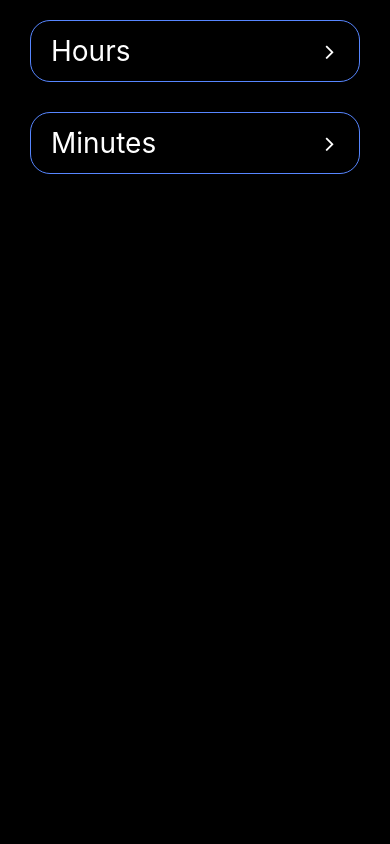
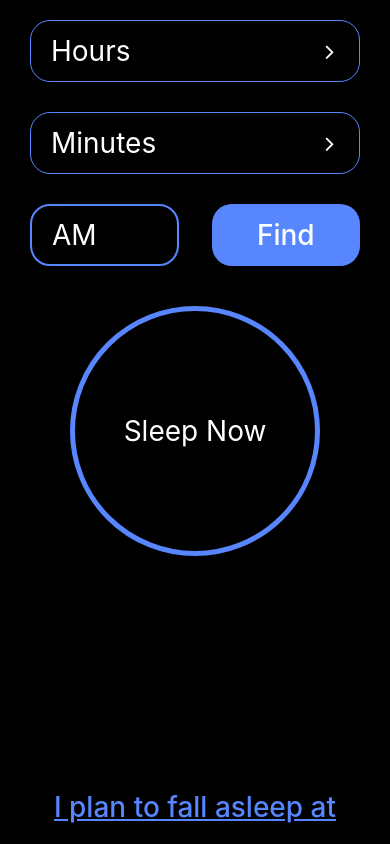
Before and after one commit to HamzaMohammad01/sleepTimeCalculator, a React Native app: screen / in a window 390 px wide. Built offline with nearby package versions, Linux system fonts and the light colour scheme.

Commit message:
Prepared the UI

```diff
--- a/App.js
+++ b/App.js
@@ -9,12 +9,12 @@ import { FontAwesome } from "@expo/vector-icons";
 export default function App() {
 	return (
 		<View style={styles.container}>
-			{/* Hours Bar (Contains extra styles) */}
+			{/* Hours Bar */}
 			<TouchableOpacity
-				style={[styles.longBar, { marginTop: 20 }]}
+				style={styles.longBar}
 				onPress={() => console.log("Hour Pressed")}
 			>
-				<Text style={styles.text}>Hours</Text>
+				<Text style={styles.marginedText}>Hours</Text>
 				<FontAwesome
 					name="angle-right"
 					size={24}
@@ -27,7 +27,7 @@ export default function App() {
 				style={styles.longBar}
 				onPress={() => console.log("Hour Pressed")}
 			>
-				<Text style={styles.text}>Minutes</Text>
+				<Text style={styles.marginedText}>Minutes</Text>
 				<FontAwesome
 					name="angle-right"
 					size={24}
@@ -37,9 +37,42 @@ export default function App() {
 			</TouchableOpacity>
 			{/* AM/PM and findButton Bar */}
 			<View style={styles.buttonContainer}>
-				<View style={styles.amPmButton}></View>
-				<View style={styles.findButton}></View>
+				{/* am/pm button */}
+				<TouchableOpacity style={styles.button}>
+					<Text style={styles.marginedText}>AM</Text>
+				</TouchableOpacity>
+				{/* findButton */}
+				<TouchableOpacity
+					style={[
+						styles.button,
+						{
+							backgroundColor: theme.colors.primary,
+							borderColor: "#00000000",
+							alignItems: "center",
+							justifyContent: "center",
+						},
+					]}
+				>
+					<Text style={styles.boldText}>Find</Text>
+				</TouchableOpacity>
 			</View>
+			<TouchableOpacity style={styles.sleepNowButton}>
+				<Text style={styles.text}>Sleep Now</Text>
+			</TouchableOpacity>
+			{/* Switch method button */}
+			<TouchableOpacity style={styles.switchMethodButton}>
+				<Text
+					style={[
+						styles.boldText,
+						{
+							textDecorationLine: "underline",
+							color: theme.colors.primary,
+						},
+					]}
+				>
+					I plan to fall asleep at
+				</Text>
+			</TouchableOpacity>
 			<StatusBar style="auto" />
 		</View>
 	);
@@ -47,12 +80,13 @@ export default function App() {
 
 const styles = StyleSheet.create({
 	container: {
-		paddingTop: Constants.statusBarHeight,
+		paddingTop: Constants.statusBarHeight + 20,
 		flex: 1,
 		backgroundColor: "#000",
+		paddingHorizontal: 30,
+		padding: 20,
 	},
 	longBar: {
-		marginHorizontal: 30,
 		paddingRight: 25,
 		height: 62,
 		borderColor: theme.colors.primary,
@@ -65,9 +99,45 @@ const styles = StyleSheet.create({
 	text: {
 		color: theme.colors.white,
 		fontSize: theme.fontSize,
+	},
+	marginedText: {
+		color: theme.colors.white,
+		fontSize: theme.fontSize,
 		marginLeft: 20,
+	},
+	boldText: {
+		color: theme.colors.white,
+		fontSize: theme.fontSize,
+		fontWeight: 500,
 	},
 	icon: {
 		marginLeft: "auto",
 	},
+	buttonContainer: {
+		flexDirection: "row",
+		justifyContent: "space-between",
+		marginBottom: 40,
+	},
+	button: {
+		height: 62,
+		width: "45%",
+		borderWidth: 2,
+		borderRadius: 20,
+		borderColor: theme.colors.primary,
+		justifyContent: "center",
+	},
+	sleepNowButton: {
+		height: 250,
+		width: 250,
+		borderWidth: 5,
+		borderColor: theme.colors.primary,
+		borderRadius: 250,
+		alignItems: "center",
+		justifyContent: "center",
+		alignSelf: "center",
+	},
+	switchMethodButton: {
+		alignSelf: "center",
+		marginTop: "auto",
+	},
 });
```
Also changed, not shown: app/components/BarButton.js (added, +42 -0 lines).
